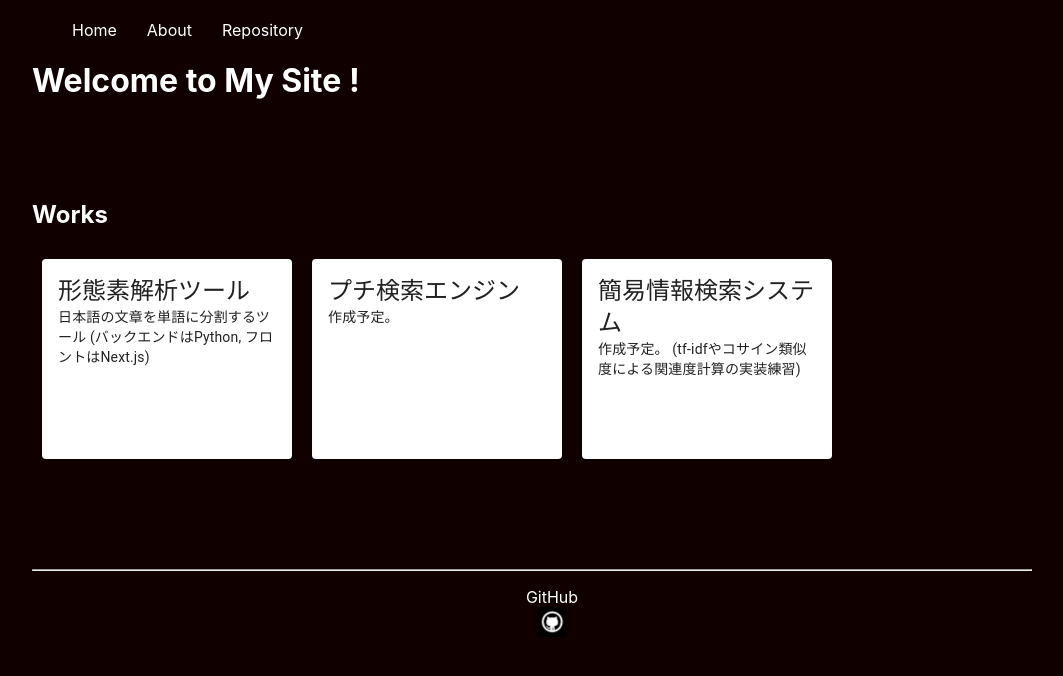
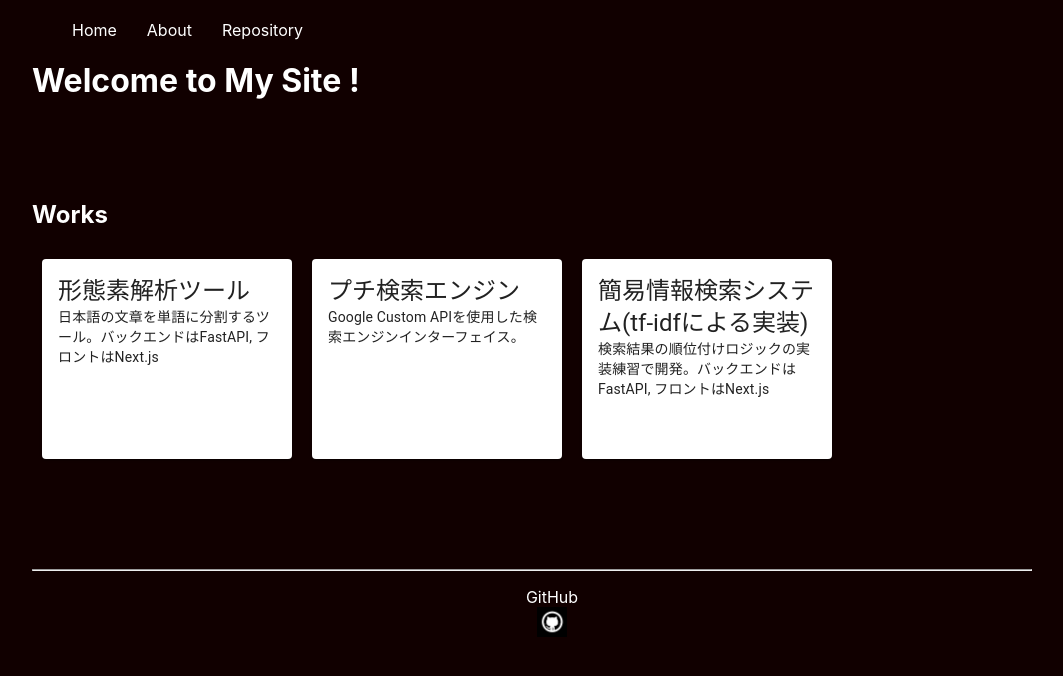
Before and after one commit to yamoyamoto/information_retrieval_site, a Next.js app: page / in a window 1280 px wide. Shown: the top 676 px of the page, without its empty margins (108-1171 px from the left). Built offline with nearby package versions, Linux system fonts and the light colour scheme.

Commit message:
update description

```diff
--- a/pages/index.tsx
+++ b/pages/index.tsx
@@ -14,19 +14,17 @@ const Home: NextPage = () => {
     // },
     {
       title: "形態素解析ツール",
-      description: `日本語の文章を単語に分割するツール
-      (バックエンドはPython, フロントはNext.js)`,
+      description: `日本語の文章を単語に分割するツール。バックエンドはFastAPI, フロントはNext.js`,
       href: "/information_retrieval",
     },
     {
       title: "プチ検索エンジン",
-      description: `作成予定。`,
+      description: `Google Custom APIを使用した検索エンジンインターフェイス。`,
       href: "/information_retrieval/mini_search_engine",
     },
     {
-      title: "簡易情報検索システム",
-      description: `作成予定。
-      (tf-idfやコサイン類似度による関連度計算の実装練習)`,
+      title: "簡易情報検索システム(tf-idfによる実装)",
+      description: `検索結果の順位付けロジックの実装練習で開発。バックエンドはFastAPI, フロントはNext.js`,
       href: "/information_retrieval/search_document",
     },
   ];
```
